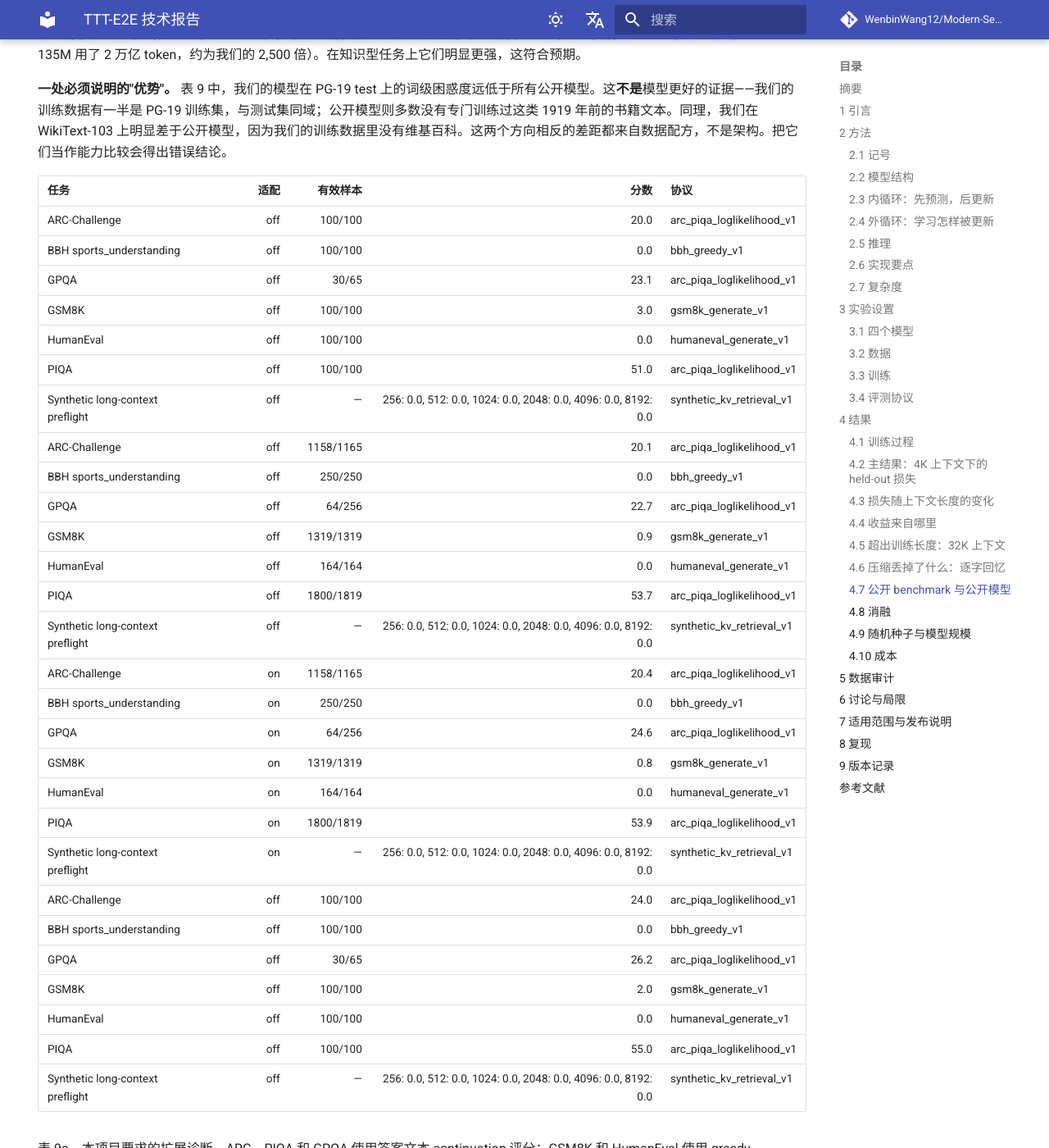
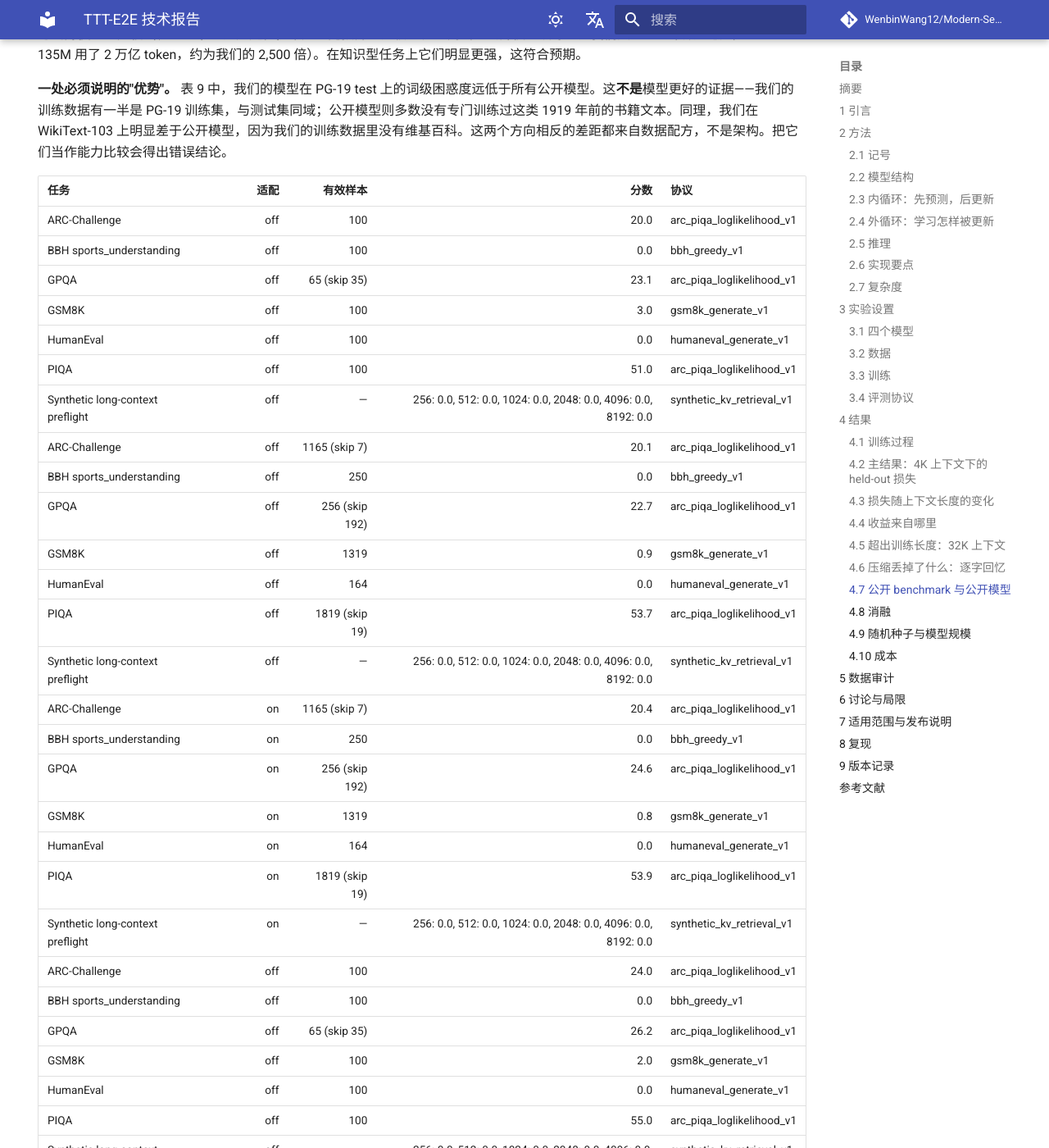
Before and after one commit to WenbinWang12/Modern-Sequence-Models-from-Scratch, an MkDocs documentation site: the page built from docs/technical_report.md, in a window 1280 px wide and 1400 px high, scrolled down 16313 px. Shown: the whole window at 82% size. Built offline with MkDocs 1.6.1 and Material for MkDocs 9.7.7, drawn with Linux system fonts in a browser that asks for light colours; comment, search, counter and statistics services are not loaded.

Commit message:
Correct extended benchmark sample accounting

```diff
--- a/docs/technical_report.md
+++ b/docs/technical_report.md
@@ -464,33 +464,33 @@ TTT-E2E 填上了这道断崖，但填的方式与注意力不同：距离 640
 
 | 任务 | 适配 | 有效样本 | 分数 | 协议 |
 |:--|--:|--:|--:|:--|
-| ARC-Challenge | off | 100/100 | 20.0 | arc_piqa_loglikelihood_v1 |
-| BBH sports_understanding | off | 100/100 | 0.0 | bbh_greedy_v1 |
-| GPQA | off | 30/65 | 23.1 | arc_piqa_loglikelihood_v1 |
-| GSM8K | off | 100/100 | 3.0 | gsm8k_generate_v1 |
-| HumanEval | off | 100/100 | 0.0 | humaneval_generate_v1 |
-| PIQA | off | 100/100 | 51.0 | arc_piqa_loglikelihood_v1 |
+| ARC-Challenge | off | 100 | 20.0 | arc_piqa_loglikelihood_v1 |
+| BBH sports_understanding | off | 100 | 0.0 | bbh_greedy_v1 |
+| GPQA | off | 65 (skip 35) | 23.1 | arc_piqa_loglikelihood_v1 |
+| GSM8K | off | 100 | 3.0 | gsm8k_generate_v1 |
+| HumanEval | off | 100 | 0.0 | humaneval_generate_v1 |
+| PIQA | off | 100 | 51.0 | arc_piqa_loglikelihood_v1 |
 | Synthetic long-context preflight | off | — | 256: 0.0, 512: 0.0, 1024: 0.0, 2048: 0.0, 4096: 0.0, 8192: 0.0 | synthetic_kv_retrieval_v1 |
-| ARC-Challenge | off | 1158/1165 | 20.1 | arc_piqa_loglikelihood_v1 |
-| BBH sports_understanding | off | 250/250 | 0.0 | bbh_greedy_v1 |
-| GPQA | off | 64/256 | 22.7 | arc_piqa_loglikelihood_v1 |
-| GSM8K | off | 1319/1319 | 0.9 | gsm8k_generate_v1 |
-| HumanEval | off | 164/164 | 0.0 | humaneval_generate_v1 |
-| PIQA | off | 1800/1819 | 53.7 | arc_piqa_loglikelihood_v1 |
+| ARC-Challenge | off | 1165 (skip 7) | 20.1 | arc_piqa_loglikelihood_v1 |
+| BBH sports_understanding | off | 250 | 0.0 | bbh_greedy_v1 |
+| GPQA | off | 256 (skip 192) | 22.7 | arc_piqa_loglikelihood_v1 |
+| GSM8K | off | 1319 | 0.9 | gsm8k_generate_v1 |
+| HumanEval | off | 164 | 0.0 | humaneval_generate_v1 |
+| PIQA | off | 1819 (skip 19) | 53.7 | arc_piqa_loglikelihood_v1 |
 | Synthetic long-context preflight | off | — | 256: 0.0, 512: 0.0, 1024: 0.0, 2048: 0.0, 4096: 0.0, 8192: 0.0 | synthetic_kv_retrieval_v1 |
-| ARC-Challenge | on | 1158/1165 | 20.4 | arc_piqa_loglikelihood_v1 |
-| BBH sports_understanding | on | 250/250 | 0.0 | bbh_greedy_v1 |
-| GPQA | on | 64/256 | 24.6 | arc_piqa_loglikelihood_v1 |
-| GSM8K | on | 1319/1319 | 0.8 | gsm8k_generate_v1 |
-| HumanEval | on | 164/164 | 0.0 | humaneval_generate_v1 |
-| PIQA | on | 1800/1819 | 53.9 | arc_piqa_loglikelihood_v1 |
+| ARC-Challenge | on | 1165 (skip 7) | 20.4 | arc_piqa_loglikelihood_v1 |
+| BBH sports_understanding | on | 250 | 0.0 | bbh_greedy_v1 |
+| GPQA | on | 256 (skip 192) | 24.6 | arc_piqa_loglikelihood_v1 |
+| GSM8K | on | 1319 | 0.8 | gsm8k_generate_v1 |
+| HumanEval | on | 164 | 0.0 | humaneval_generate_v1 |
+| PIQA | on | 1819 (skip 19) | 53.9 | arc_piqa_loglikelihood_v1 |
 | Synthetic long-context preflight | on | — | 256: 0.0, 512: 0.0, 1024: 0.0, 2048: 0.0, 4096: 0.0, 8192: 0.0 | synthetic_kv_retrieval_v1 |
-| ARC-Challenge | off | 100/100 | 24.0 | arc_piqa_loglikelihood_v1 |
-| BBH sports_understanding | off | 100/100 | 0.0 | bbh_greedy_v1 |
-| GPQA | off | 30/65 | 26.2 | arc_piqa_loglikelihood_v1 |
-| GSM8K | off | 100/100 | 2.0 | gsm8k_generate_v1 |
-| HumanEval | off | 100/100 | 0.0 | humaneval_generate_v1 |
-| PIQA | off | 100/100 | 55.0 | arc_piqa_loglikelihood_v1 |
+| ARC-Challenge | off | 100 | 24.0 | arc_piqa_loglikelihood_v1 |
+| BBH sports_understanding | off | 100 | 0.0 | bbh_greedy_v1 |
+| GPQA | off | 65 (skip 35) | 26.2 | arc_piqa_loglikelihood_v1 |
+| GSM8K | off | 100 | 2.0 | gsm8k_generate_v1 |
+| HumanEval | off | 100 | 0.0 | humaneval_generate_v1 |
+| PIQA | off | 100 | 55.0 | arc_piqa_loglikelihood_v1 |
 | Synthetic long-context preflight | off | — | 256: 0.0, 512: 0.0, 1024: 0.0, 2048: 0.0, 4096: 0.0, 8192: 0.0 | synthetic_kv_retrieval_v1 |
 
 </div>
--- a/docs/technical_report_en.md
+++ b/docs/technical_report_en.md
@@ -464,33 +464,33 @@ Table 9. Language-modelling metrics (lower is better). WikiText-103 test and PG-
 
 | Task | Adaptation | Valid samples | Score | Protocol |
 |:--|--:|--:|--:|:--|
-| ARC-Challenge | off | 100/100 | 20.0 | arc_piqa_loglikelihood_v1 |
-| BBH sports_understanding | off | 100/100 | 0.0 | bbh_greedy_v1 |
-| GPQA | off | 30/65 | 23.1 | arc_piqa_loglikelihood_v1 |
-| GSM8K | off | 100/100 | 3.0 | gsm8k_generate_v1 |
-| HumanEval | off | 100/100 | 0.0 | humaneval_generate_v1 |
-| PIQA | off | 100/100 | 51.0 | arc_piqa_loglikelihood_v1 |
+| ARC-Challenge | off | 100 | 20.0 | arc_piqa_loglikelihood_v1 |
+| BBH sports_understanding | off | 100 | 0.0 | bbh_greedy_v1 |
+| GPQA | off | 65 (skip 35) | 23.1 | arc_piqa_loglikelihood_v1 |
+| GSM8K | off | 100 | 3.0 | gsm8k_generate_v1 |
+| HumanEval | off | 100 | 0.0 | humaneval_generate_v1 |
+| PIQA | off | 100 | 51.0 | arc_piqa_loglikelihood_v1 |
 | Synthetic long-context preflight | off | — | 256: 0.0, 512: 0.0, 1024: 0.0, 2048: 0.0, 4096: 0.0, 8192: 0.0 | synthetic_kv_retrieval_v1 |
-| ARC-Challenge | off | 1158/1165 | 20.1 | arc_piqa_loglikelihood_v1 |
-| BBH sports_understanding | off | 250/250 | 0.0 | bbh_greedy_v1 |
-| GPQA | off | 64/256 | 22.7 | arc_piqa_loglikelihood_v1 |
-| GSM8K | off | 1319/1319 | 0.9 | gsm8k_generate_v1 |
-| HumanEval | off | 164/164 | 0.0 | humaneval_generate_v1 |
-| PIQA | off | 1800/1819 | 53.7 | arc_piqa_loglikelihood_v1 |
+| ARC-Challenge | off | 1165 (skip 7) | 20.1 | arc_piqa_loglikelihood_v1 |
+| BBH sports_understanding | off | 250 | 0.0 | bbh_greedy_v1 |
+| GPQA | off | 256 (skip 192) | 22.7 | arc_piqa_loglikelihood_v1 |
+| GSM8K | off | 1319 | 0.9 | gsm8k_generate_v1 |
+| HumanEval | off | 164 | 0.0 | humaneval_generate_v1 |
+| PIQA | off | 1819 (skip 19) | 53.7 | arc_piqa_loglikelihood_v1 |
 | Synthetic long-context preflight | off | — | 256: 0.0, 512: 0.0, 1024: 0.0, 2048: 0.0, 4096: 0.0, 8192: 0.0 | synthetic_kv_retrieval_v1 |
-| ARC-Challenge | on | 1158/1165 | 20.4 | arc_piqa_loglikelihood_v1 |
-| BBH sports_understanding | on | 250/250 | 0.0 | bbh_greedy_v1 |
-| GPQA | on | 64/256 | 24.6 | arc_piqa_loglikelihood_v1 |
-| GSM8K | on | 1319/1319 | 0.8 | gsm8k_generate_v1 |
-| HumanEval | on | 164/164 | 0.0 | humaneval_generate_v1 |
-| PIQA | on | 1800/1819 | 53.9 | arc_piqa_loglikelihood_v1 |
+| ARC-Challenge | on | 1165 (skip 7) | 20.4 | arc_piqa_loglikelihood_v1 |
+| BBH sports_understanding | on | 250 | 0.0 | bbh_greedy_v1 |
+| GPQA | on | 256 (skip 192) | 24.6 | arc_piqa_loglikelihood_v1 |
+| GSM8K | on | 1319 | 0.8 | gsm8k_generate_v1 |
+| HumanEval | on | 164 | 0.0 | humaneval_generate_v1 |
+| PIQA | on | 1819 (skip 19) | 53.9 | arc_piqa_loglikelihood_v1 |
 | Synthetic long-context preflight | on | — | 256: 0.0, 512: 0.0, 1024: 0.0, 2048: 0.0, 4096: 0.0, 8192: 0.0 | synthetic_kv_retrieval_v1 |
-| ARC-Challenge | off | 100/100 | 24.0 | arc_piqa_loglikelihood_v1 |
-| BBH sports_understanding | off | 100/100 | 0.0 | bbh_greedy_v1 |
-| GPQA | off | 30/65 | 26.2 | arc_piqa_loglikelihood_v1 |
-| GSM8K | off | 100/100 | 2.0 | gsm8k_generate_v1 |
-| HumanEval | off | 100/100 | 0.0 | humaneval_generate_v1 |
-| PIQA | off | 100/100 | 55.0 | arc_piqa_loglikelihood_v1 |
+| ARC-Challenge | off | 100 | 24.0 | arc_piqa_loglikelihood_v1 |
+| BBH sports_understanding | off | 100 | 0.0 | bbh_greedy_v1 |
+| GPQA | off | 65 (skip 35) | 26.2 | arc_piqa_loglikelihood_v1 |
+| GSM8K | off | 100 | 2.0 | gsm8k_generate_v1 |
+| HumanEval | off | 100 | 0.0 | humaneval_generate_v1 |
+| PIQA | off | 100 | 55.0 | arc_piqa_loglikelihood_v1 |
 | Synthetic long-context preflight | off | — | 256: 0.0, 512: 0.0, 1024: 0.0, 2048: 0.0, 4096: 0.0, 8192: 0.0 | synthetic_kv_retrieval_v1 |
 
 </div>
```
Also changed, not shown: 1 other file.
